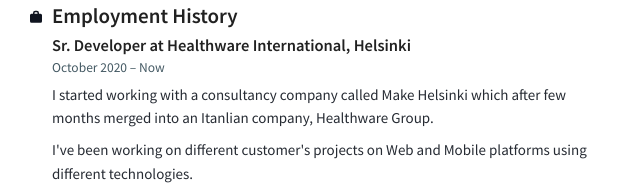
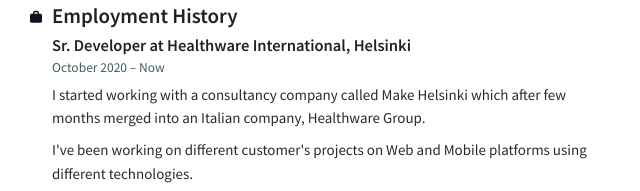
Before and after one commit to afrasiabi/afrasiabi.github.io, a website built with Parcel: page index.html in a window 1280 px wide. Shown: the part 328-519 px from the top of the page, 35-675 px from the left. Built offline with nearby package versions, Linux system fonts and the light colour scheme.

Commit message:
Typo fix

```diff
--- a/index.html
+++ b/index.html
@@ -56,7 +56,7 @@
                             <div class="section__item-subtitle">October 2020 – Now</div>
                             <div class="section__item-text">
                                 <p>
-                                    I started working with a consultancy company called Make Helsinki which after few months merged into an Itanlian company, Healthware Group.
+                                    I started working with a consultancy company called Make Helsinki which after few months merged into an Italian company, Healthware Group.
                                 </p>
                                 <p>I've been working on different customer's projects on Web and Mobile platforms using different technologies.</p>
                                 <p>
```
Also changed, not shown: docs/index.html (+1 -1 lines).
